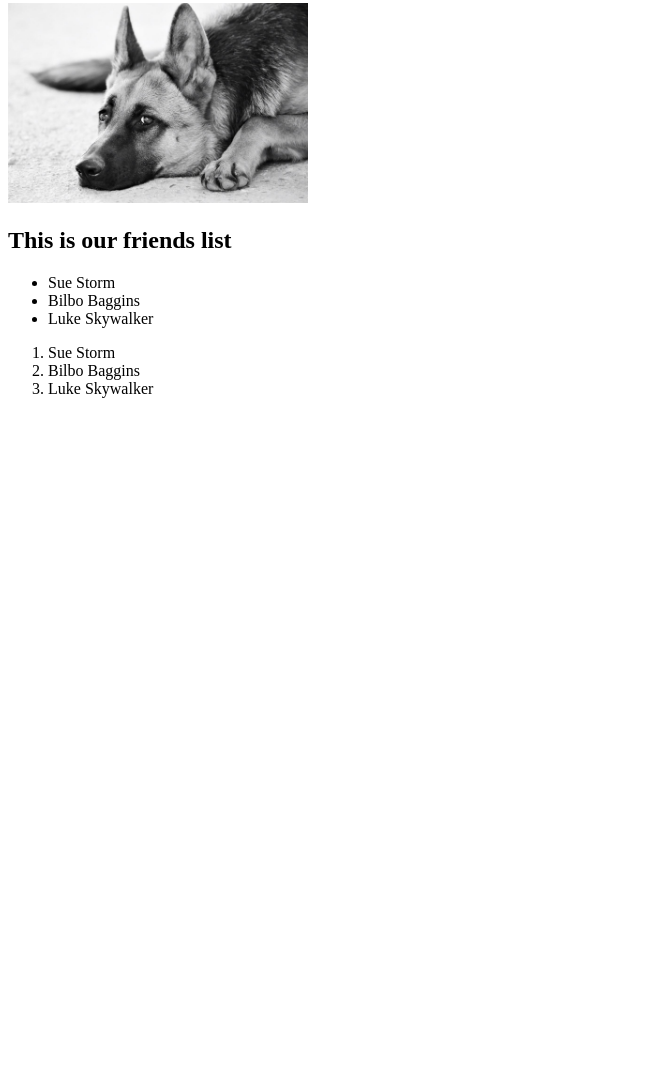
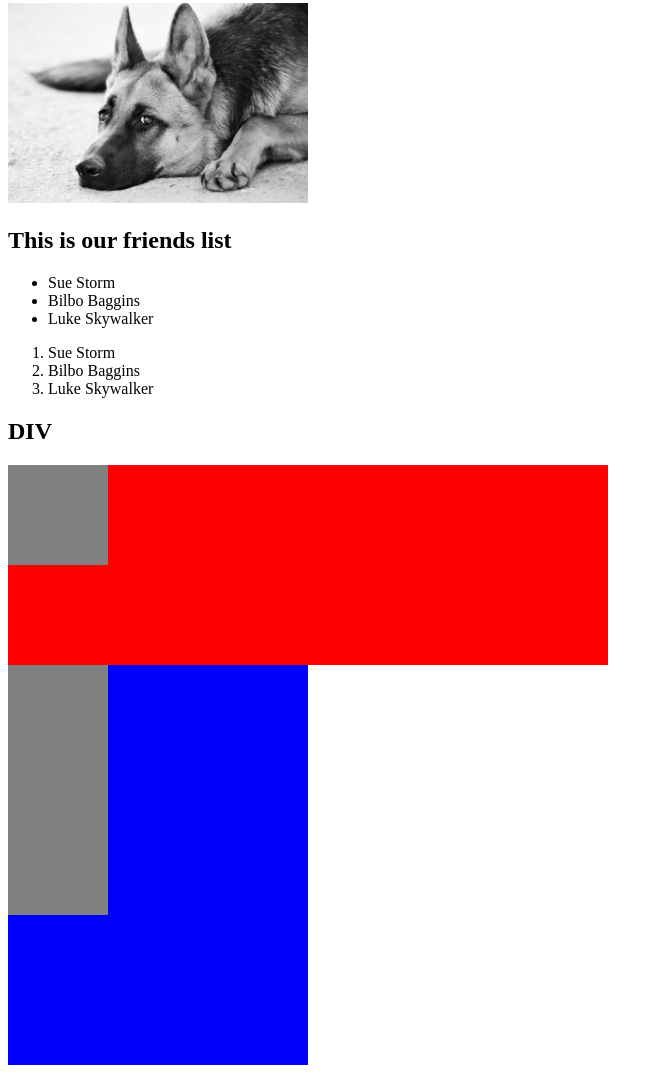
Before and after one commit to Detihonov/HTMLBasic, a plain HTML site: page index.html in a window 1280 px wide. Shown: the part 627-1700 px from the top of the page, without its empty margins (0-663 px from the left). Before the commit the page ends 1041 px from the top, so only its background shows below. Drawn offline with Linux system fonts and the light colour scheme.

Commit message:
Modidied Index Add Div box 1-4

```diff
--- a/index.html
+++ b/index.html
@@ -50,6 +50,7 @@
         <img src="/img/dogs.jpg" alt="The dog is lying on the ground">
     </div>
 
+    <!-- List -->
     <h2>This is our friends list</h2>
     <ul>
         <li>Sue Storm</li>
@@ -62,5 +63,20 @@
         <li>Bilbo Baggins</li>
         <li>Luke Skywalker</li>
     </ol>
+
+    <!-- DIV -->
+     <h2>DIV</h2>
+
+    <div class="box-1">
+        <div class="box-3">
+
+        </div>
+    </div>
+
+    <div class="box-2">
+        <div class="box-4">
+
+        </div>
+    </div>
 </body>
 </html>
--- a/style/main.css
+++ b/style/main.css
@@ -1,5 +1,29 @@
 .img_dog
 img{
+    width: 300px;
     height: 200px;
+}
+
+.box-1{
+    width: 600px;
+    height: 200px;
+    background-color: red;
+}
+
+.box-2{
     width: 300px;
+    height: 400px;
+    background-color: blue;
 }
+
+.box-3{
+    width: 100px;
+    height: 100px;
+    background-color: gray;
+}
+
+.box-4{
+    width: 100px;
+    height: 250px;
+    background-color: gray;
+}
```
